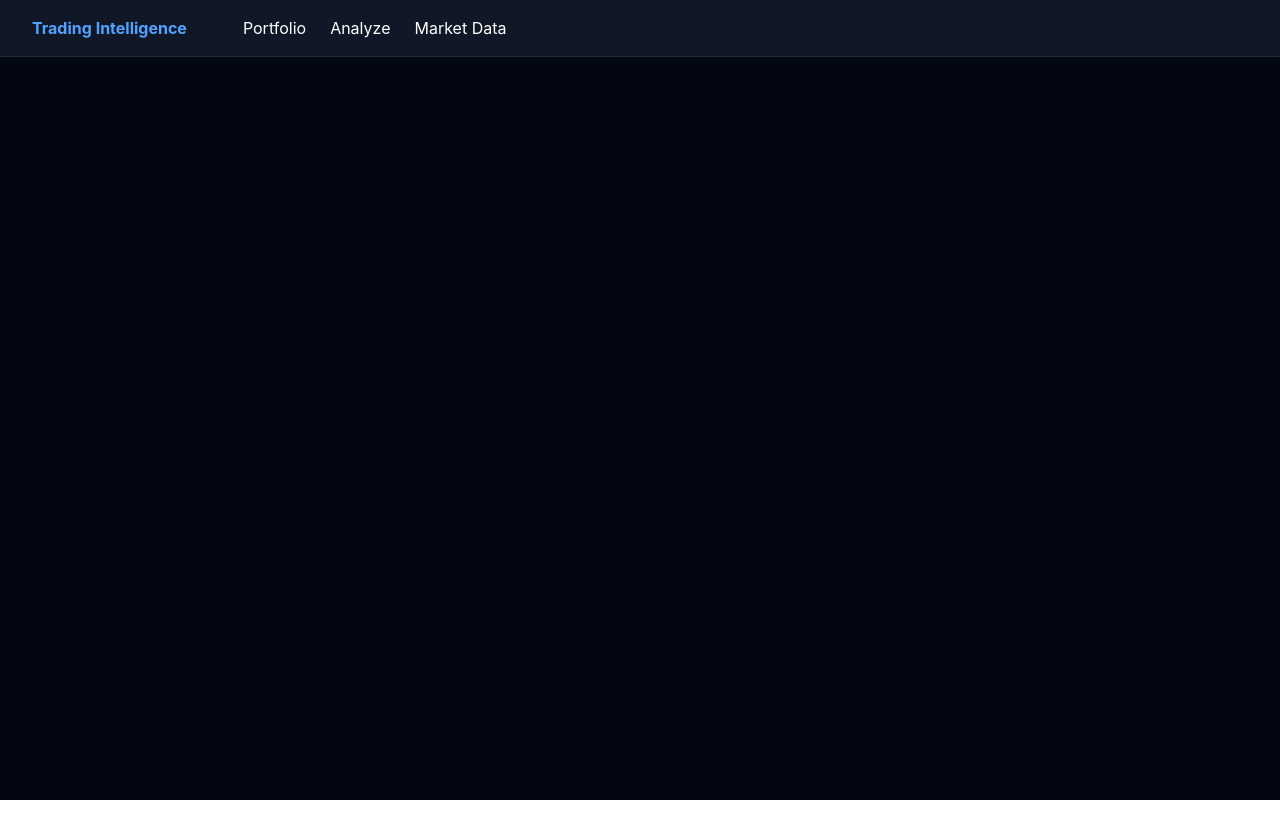
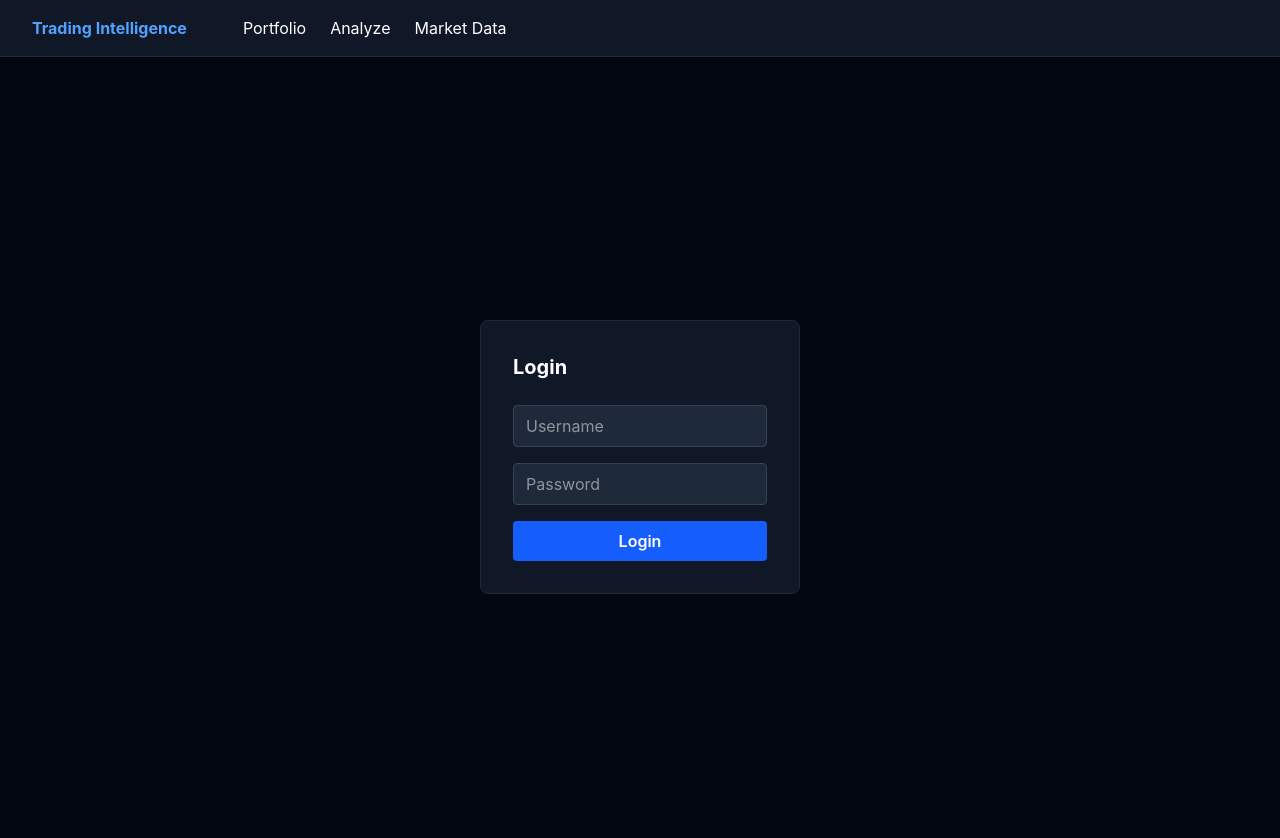
Before and after one commit to damian-r-s/agentic-trading-intelligence-platform, a React (Vite) app in the folder frontend/: page /login in a window 1280 px wide. Shown: the top 838 px of the page. Before the commit the page ends 800 px from the top, so only its background shows below. Built offline with nearby package versions, Linux system fonts and the light colour scheme; no server answers.

Commit message:
login visual components ready

```diff
--- a/frontend/src/App.tsx
+++ b/frontend/src/App.tsx
@@ -1,9 +1,28 @@
-import { BrowserRouter, Routes, Route, NavLink } from 'react-router-dom'
+import { BrowserRouter, Routes, Route, NavLink, Navigate } from 'react-router-dom'
 import PortfolioPage from './pages/PortfolioPage'
 import AnalyzePage from './pages/AnalyzePage'
 import MarketDataPage from './pages/MarketDataPage'
+import Login from './pages/Login'
+import { useEffect } from 'react'
+import { useMe } from './api/auth'
+import { useAuthStore } from './store/authStore'
+
+function ProtectedRoute({ children }: { children: React.ReactNode }) {
+  const username = useAuthStore(s => s.username)
+  if (!username) return <Navigate to="/login" replace />
+  return <>{children}</>
+}
 
 function App() {
+  const { data, isLoading } = useMe()
+  const setUser = useAuthStore(s => s.setUser)
+
+  useEffect(() => {
+    if (data) setUser(data.username)
+  }, [data, setUser])
+
+  if (isLoading) return <div className="p-8 text-white">Loading...</div>
+
   return (
     <BrowserRouter>
       <div className="min-h-screen bg-gray-950 text-white">
@@ -17,9 +36,10 @@ function App() {
 
         <main>
           <Routes>
-            <Route path="/" element={<PortfolioPage />} />
-            <Route path="/analyze" element={<AnalyzePage />} />
-            <Route path="/market" element={<MarketDataPage />} />
+            <Route path="/" element={<ProtectedRoute><PortfolioPage /></ProtectedRoute>} />
+            <Route path="/analyze" element={<ProtectedRoute><AnalyzePage /></ProtectedRoute>} />
+            <Route path="/market" element={<ProtectedRoute><MarketDataPage /></ProtectedRoute>} />
+            <Route path="/login" element={<Login />} />
           </Routes>
         </main>
 
--- /dev/null
+++ b/frontend/src/api/auth.ts
@@ -0,0 +1,29 @@
+import { useMutation, useQuery } from "@tanstack/react-query";
+
+async function loginRequest(username: string, password: string) {
+    const res = await fetch('/api/auth/login', {
+        method: 'POST',
+        headers: {'Content-Type': 'application/json'},
+        body: JSON.stringify({username, password}),
+    })
+
+    if(!res.ok)
+        throw new Error('Invalid username or password')
+
+    return res.json()
+}
+
+async function fetchMe(): Promise<{username: string}> {
+    const res = await fetch('/api/auth/me')
+    if(!res.ok)
+        throw new Error(`${res.status}`)
+    return res.json()
+}
+
+export function useLogin() {
+  return useMutation({ mutationFn: ({ username, password }: { username: string, password: string }) => loginRequest(username, password) })
+}
+
+export function useMe() {
+  return useQuery({ queryKey: ['me'], queryFn: fetchMe, retry: false })
+}
--- /dev/null
+++ b/frontend/src/pages/Login.tsx
@@ -0,0 +1,56 @@
+import { useState } from "react";
+import { useNavigate } from "react-router-dom";
+import { useLogin } from "../api/auth";
+import { useAuthStore } from "../store/authStore";
+
+function Login() {
+    const [username, setUsername] = useState('')
+    const [password, setPassword] = useState('')
+    const navigate = useNavigate()
+    const setUser = useAuthStore(s => s.setUser)
+    const { mutate, isPending, isError } = useLogin()
+
+    function handleSubmit(e: React.FormEvent){
+        e.preventDefault()
+        mutate({username, password}, {
+            onSuccess: () => {
+                setUser(username)
+                navigate('/')
+            }
+        })
+    }
+
+    return (
+        <div className="flex items-center justify-center min-h-screen">
+            <form onSubmit={handleSubmit} className="bg-gray-900 border border-gray-800 rounded-lg p-8 w-80 flex flex-col gap-4">
+                <h2 className="text-xl font-bold mb-2">Login</h2>
+
+                <input
+                    value={username}
+                    onChange={e => setUsername(e.target.value)}
+                    placeholder="Username"
+                    className="bg-gray-800 border border-gray-700 rounded px-3 py-2 text-white"
+                />
+                <input
+                    type="password"
+                    value={password}
+                    onChange={e => setPassword(e.target.value)}
+                    placeholder="Password"
+                    className="bg-gray-800 border border-gray-700 rounded px-3 py-2 text-white"
+                />
+
+                {isError && <div className="text-red-400 text-sm">Wrong login or password</div>}
+
+                <button
+                    type="submit"
+                    disabled={isPending}
+                    className="bg-blue-600 hover:bg-blue-700 disabled:opacity-50 rounded px-3 py-2 font-semibold"
+                >
+                    {isPending ? 'Loging...' : 'Login'}
+                </button>
+            </form>
+        </div>
+    )
+}
+
+export default Login
--- /dev/null
+++ b/frontend/src/store/authStore.ts
@@ -0,0 +1,11 @@
+import { create } from 'zustand'
+
+interface AuthState {
+  username: string | null
+  setUser: (username: string | null) => void
+}
+
+export const useAuthStore = create<AuthState>((set) => ({
+  username: null,
+  setUser: (username) => set({ username }),
+}))
```
